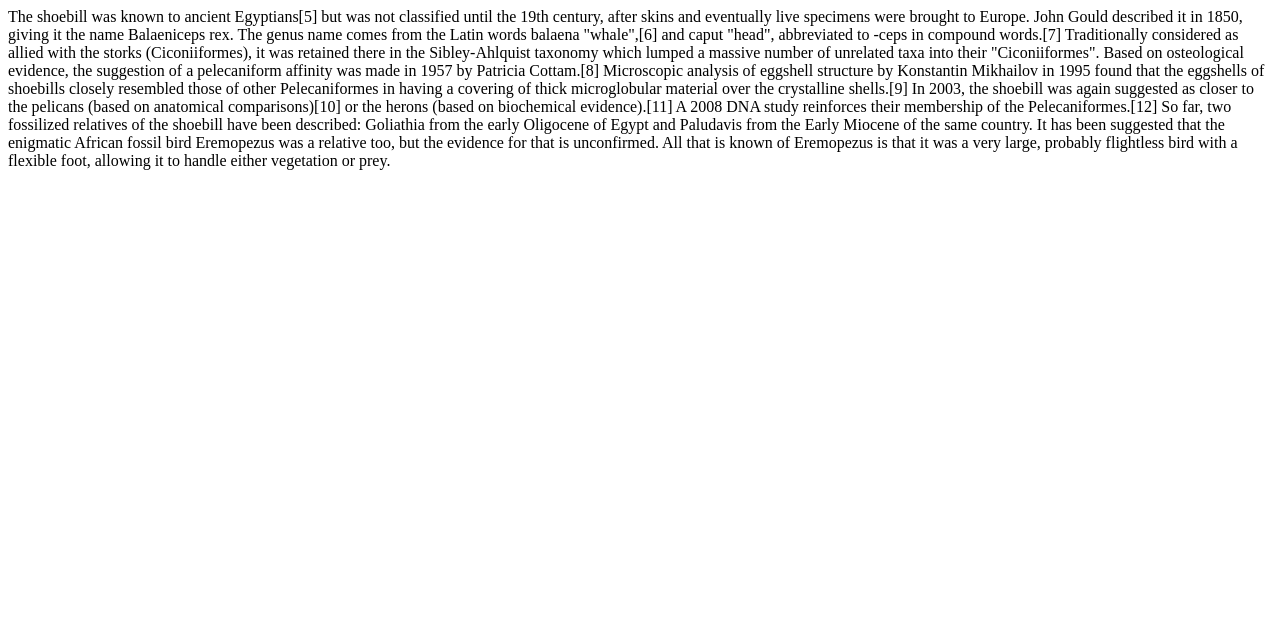
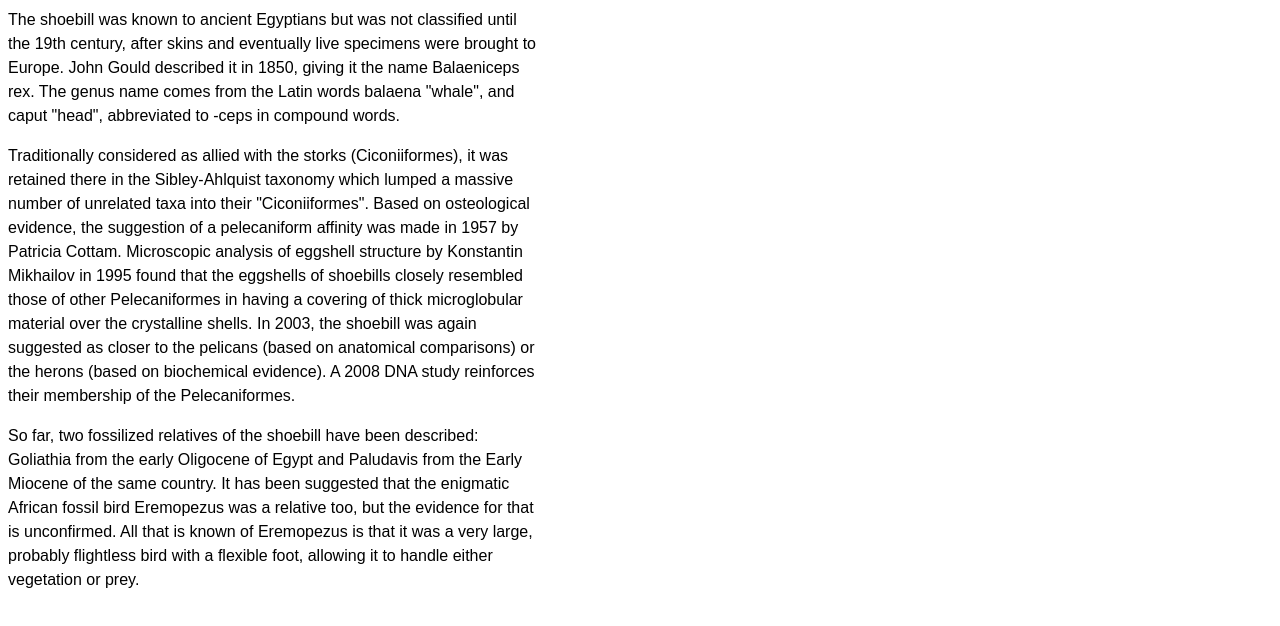
Before and after one commit to JillPM/JillPM.github.io, a plain HTML site: page index.html in a window 1280 px wide. Drawn offline with Linux system fonts and the light colour scheme.

Commit message:
added paragraphs & styles

```diff
--- a/index.html
+++ b/index.html
@@ -1,9 +1,17 @@
 <html>
+    <head>
+        <style>
+        p {
+            font: 100%/1.5 sans-serif;
+            max-width: 33em;
+        }
+        </style>
+    </head>
     <body>
-        The shoebill was known to ancient Egyptians[5] but was not classified until the 19th century, after skins and eventually live specimens were brought to Europe. John Gould described it in 1850, giving it the name Balaeniceps rex. The genus name comes from the Latin words balaena "whale",[6] and caput "head", abbreviated to -ceps in compound words.[7]
+       <p>The shoebill was known to ancient Egyptians but was not classified until the 19th century, after skins and eventually live specimens were brought to Europe. John Gould described it in 1850, giving it the name Balaeniceps rex. The genus name comes from the Latin words balaena "whale", and caput "head", abbreviated to -ceps in compound words.
 
-        Traditionally considered as allied with the storks (Ciconiiformes), it was retained there in the Sibley-Ahlquist taxonomy which lumped a massive number of unrelated taxa into their "Ciconiiformes". Based on osteological evidence, the suggestion of a pelecaniform affinity was made in 1957 by Patricia Cottam.[8] Microscopic analysis of eggshell structure by Konstantin Mikhailov in 1995 found that the eggshells of shoebills closely resembled those of other Pelecaniformes in having a covering of thick microglobular material over the crystalline shells.[9] In 2003, the shoebill was again suggested as closer to the pelicans (based on anatomical comparisons)[10] or the herons (based on biochemical evidence).[11] A 2008 DNA study reinforces their membership of the Pelecaniformes.[12]
+        <p>Traditionally considered as allied with the storks (Ciconiiformes), it was retained there in the Sibley-Ahlquist taxonomy which lumped a massive number of unrelated taxa into their "Ciconiiformes". Based on osteological evidence, the suggestion of a pelecaniform affinity was made in 1957 by Patricia Cottam. Microscopic analysis of eggshell structure by Konstantin Mikhailov in 1995 found that the eggshells of shoebills closely resembled those of other Pelecaniformes in having a covering of thick microglobular material over the crystalline shells. In 2003, the shoebill was again suggested as closer to the pelicans (based on anatomical comparisons) or the herons (based on biochemical evidence). A 2008 DNA study reinforces their membership of the Pelecaniformes.
 
-        So far, two fossilized relatives of the shoebill have been described: Goliathia from the early Oligocene of Egypt and Paludavis from the Early Miocene of the same country. It has been suggested that the enigmatic African fossil bird Eremopezus was a relative too, but the evidence for that is unconfirmed. All that is known of Eremopezus is that it was a very large, probably flightless bird with a flexible foot, allowing it to handle either vegetation or prey.
+        <p>So far, two fossilized relatives of the shoebill have been described: Goliathia from the early Oligocene of Egypt and Paludavis from the Early Miocene of the same country. It has been suggested that the enigmatic African fossil bird Eremopezus was a relative too, but the evidence for that is unconfirmed. All that is known of Eremopezus is that it was a very large, probably flightless bird with a flexible foot, allowing it to handle either vegetation or prey.
     </body>
 </html>
```
